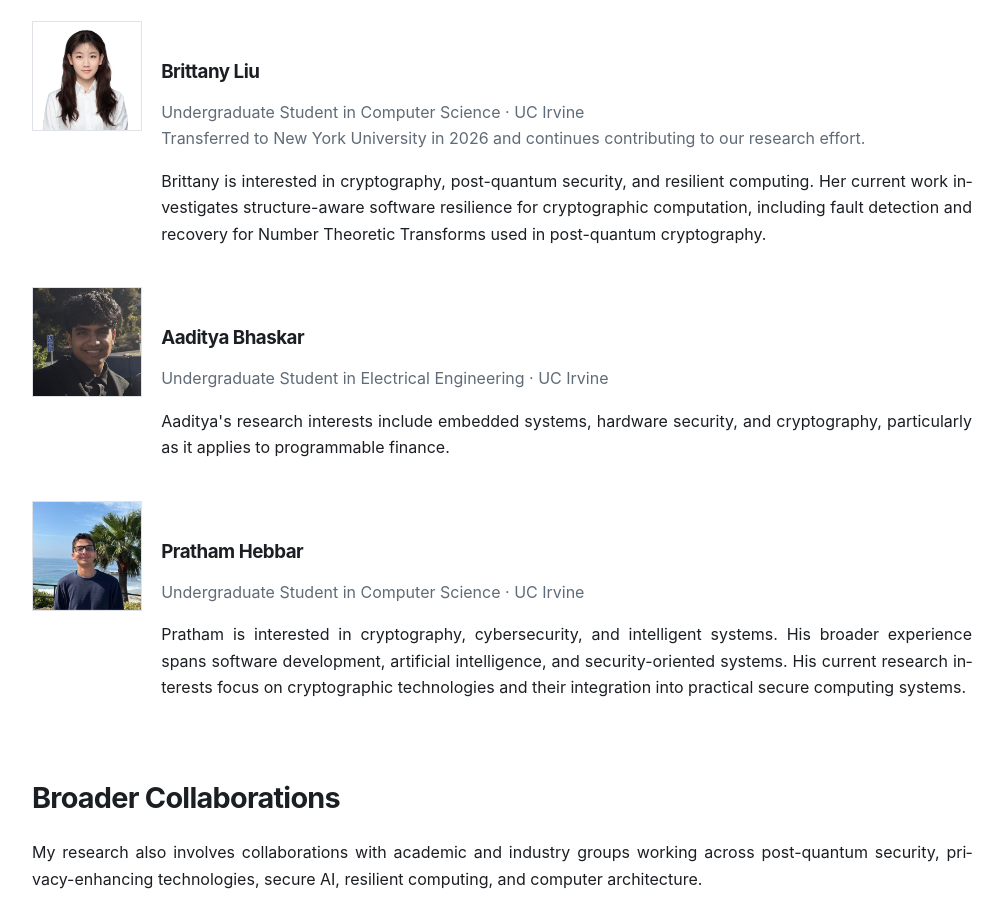
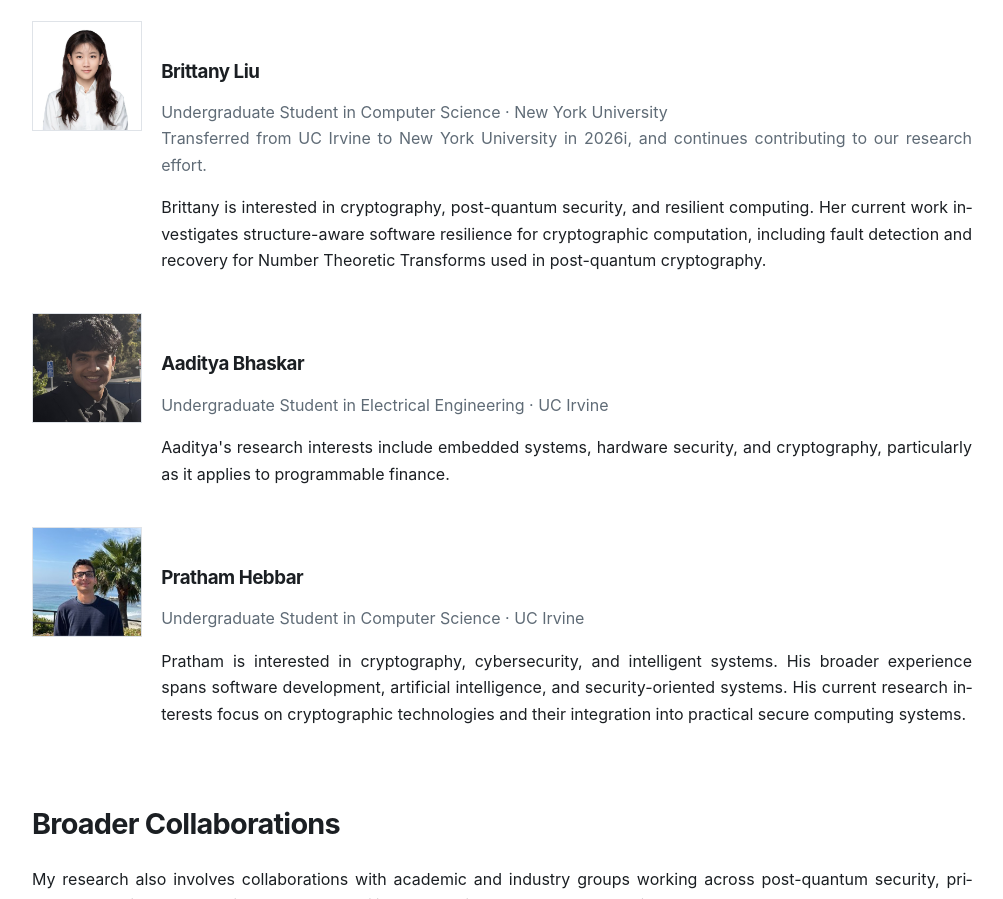
Before and after one commit to rocammarota/rocammarota.github.io, a plain HTML site: page people.html in a window 1280 px wide. Shown: the part 2034-2933 px from the top of the page, without its empty margins (138-1141 px from the left). Drawn offline with Linux system fonts and the light colour scheme.

Commit message:
Adjusted Brittany

```diff
--- a/people.html
+++ b/people.html
@@ -281,8 +281,8 @@
           <h3>Brittany Liu</h3>
 
           <p class="muted">
-            Undergraduate Student in Computer Science · UC Irvine<br>
-            Transferred to New York University in 2026 and continues contributing to our research effort.
+            Undergraduate Student in Computer Science · New York University<br>
+            Transferred from UC Irvine to New York University in 2026i,  and continues contributing to our research effort.
           </p>
 
           <p>
```
